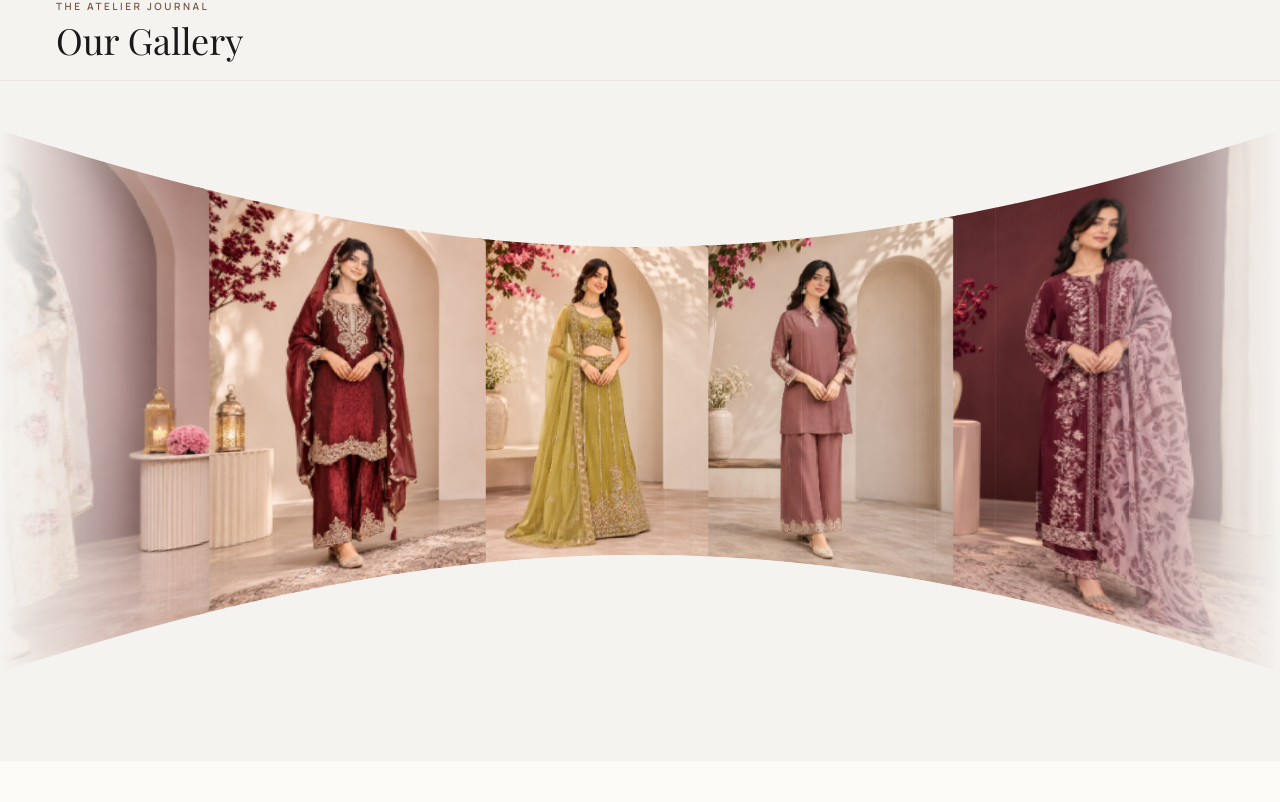
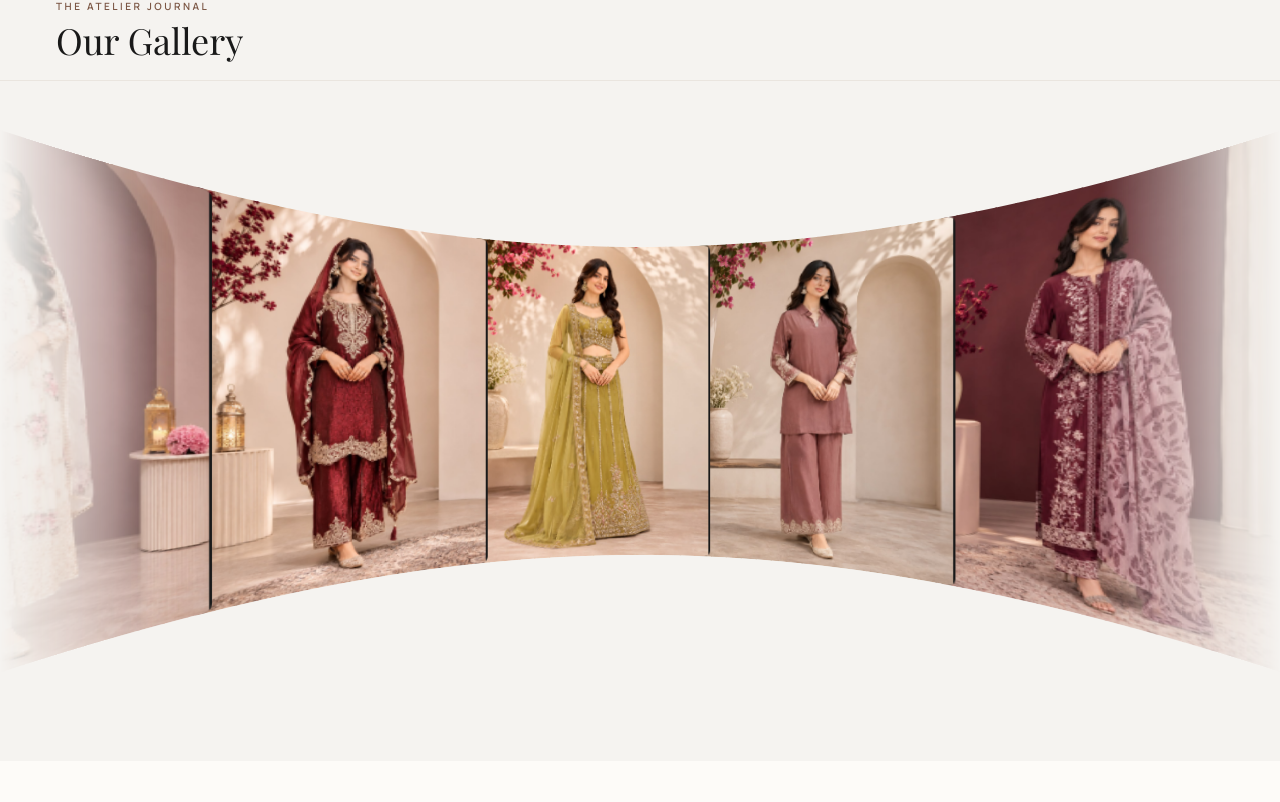
Before and after one commit to rihan-mdk/NDS, a Next.js app in the folder NDS/: page / in a window 1280 px wide. Shown: the part 1638-2440 px from the top of the page. Built offline with nearby package versions, Linux system fonts and the light colour scheme; no server answers; a web font is replaced by a local one.

Commit message:
fix: close inter-slice hairline gap — +2px overlap and dark fallback bg

```diff
--- a/NDS/components/ui/tilted-grid-hero.tsx
+++ b/NDS/components/ui/tilted-grid-hero.tsx
@@ -270,7 +270,7 @@ export function TiltedGridHero({
                 <div
                   key={k}
                   className={cn(
-                    "absolute top-0 overflow-hidden bg-transparent",
+                    "absolute top-0 overflow-hidden bg-[#191919]",
                     k === 0 && "rounded-l-lg",
                     k === SLICES - 1 && "rounded-r-lg",
                   )}
@@ -278,11 +278,10 @@ export function TiltedGridHero({
                     // Every strip starts at the tile's centre and is turned
                     // round the axis to its own place on the arc.
                     left: u((aspectRatio - share) / 2),
-                    // A pixel wider than its share, so neighbouring facets
-                    // overlap and no hairline opens between them. The last
-                    // slice also gets +1px so sub-pixel gaps from 3D rotation
-                    // don't expose the background on the right edge.
-                    width: `calc(${u(share)} + 1px)`,
+                    // 2px wider than its share so neighbouring facets overlap
+                    // enough to close sub-pixel gaps that appear under 3D
+                    // perspective rotation at any point along the cylinder arc.
+                    width: `calc(${u(share)} + 2px)`,
                     height: u(1),
                     transform: turn(
                       (aspectRatio / 2 - (k + 0.5) * share) * unit,
```
